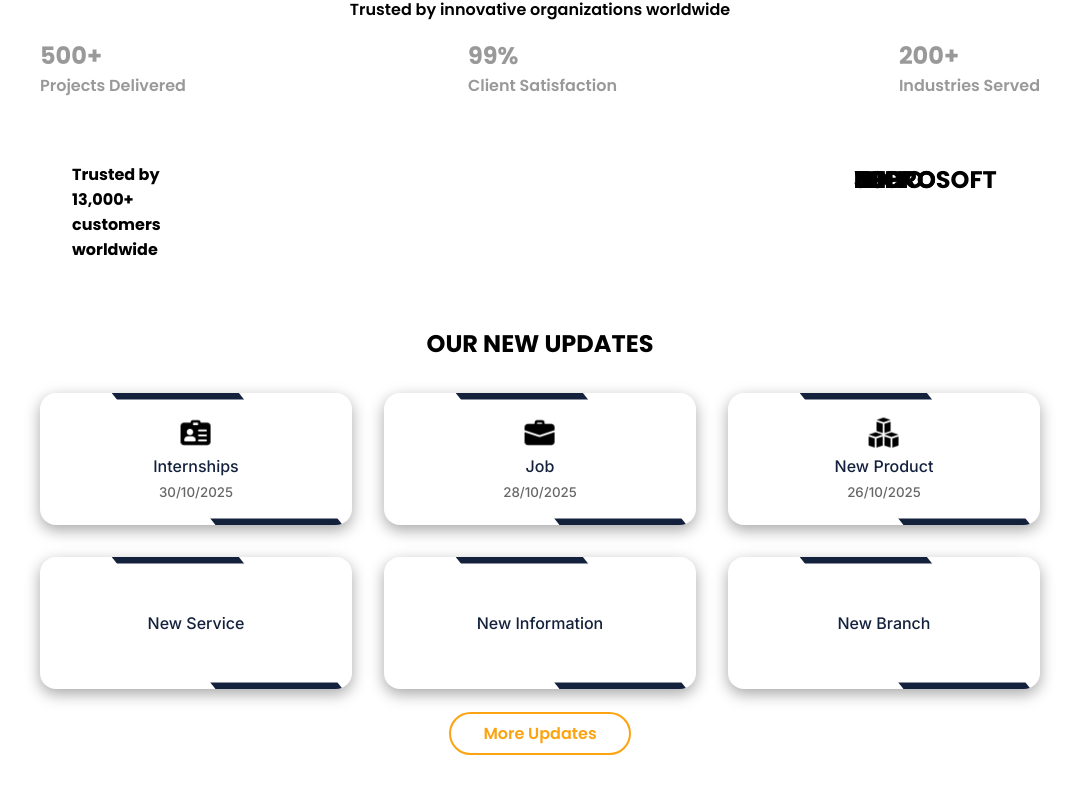
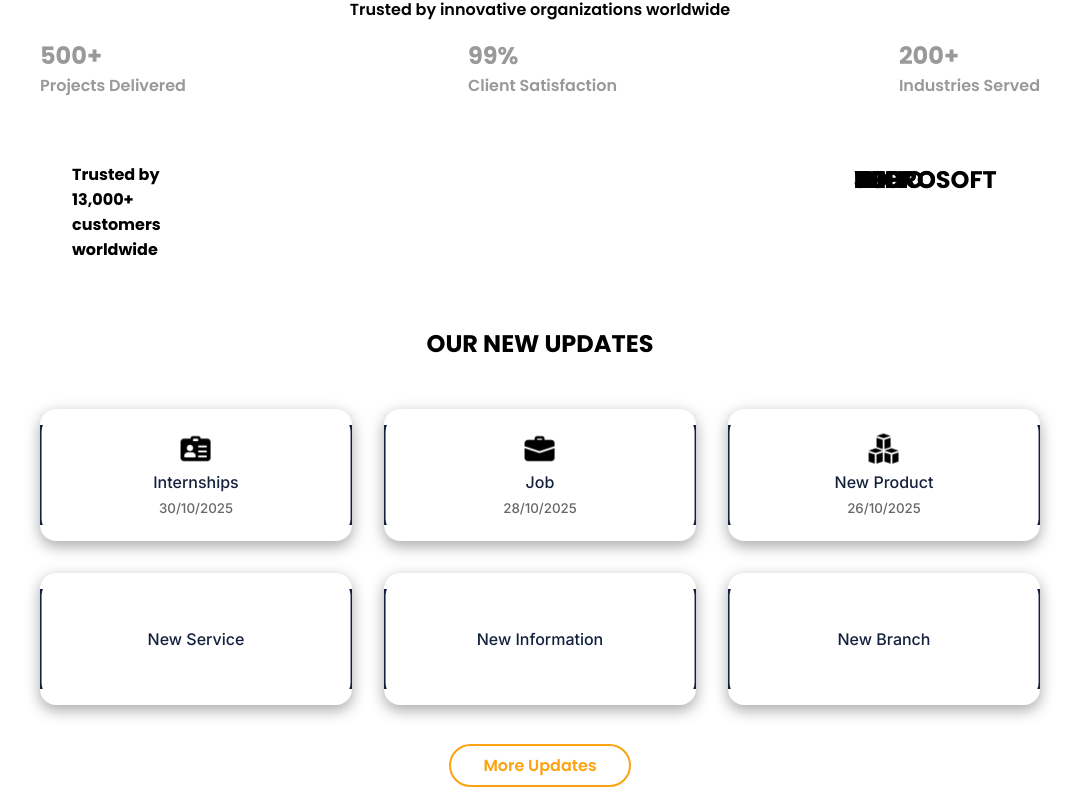
Before and after one commit to Madhavan-P/prodeskItTask, a React (Vite) app: page / in a window 1280 px wide. Shown: the part 797-1599 px from the top of the page, without its empty margins (100-1179 px from the left). Before the commit the page ends 1567 px from the top, so only its background shows below. Built offline with nearby package versions, Linux system fonts and the light colour scheme.

Commit message:
animation of updates section change 1

```diff
--- a/src/index.css
+++ b/src/index.css
@@ -184,15 +184,12 @@ header{
     text-align: center;
 }
 
-.new-updates h2{
-    /* text-align: left; */
-}
 
 .update-card-ctn{
     display: grid;
     grid-template-columns: repeat(auto-fit, minmax(230px, 1fr));
     gap: 2rem;
-    margin-block: 2rem;
+    margin-block: 3rem;
     padding: 0rem 0;
 }
 
@@ -205,7 +202,7 @@ header{
     border-radius: 1rem;
     transition: all .3s linear;
     font-size: 1rem;
-    color: var(--primaryColor);
+    /* color: var(--primaryColor); */
     display: flex;
     flex-direction: column;
     align-items: center;
@@ -215,6 +212,11 @@ header{
     left: 50%;
     top: 50%;
     transform: translate(-50%,-50%);
+    pointer-events: none;
+}
+
+.update-card p{
+    color: var(--primaryColor);
 }
 
 .update-card-container:hover{
@@ -223,9 +225,7 @@ header{
     color: rgba(0, 0, 0, .8);
 }
 
-.update-card-container:hover .border{
-    background-color: var(--secondaryColor);
-}
+
 
 
 .card-icon{
@@ -257,6 +257,12 @@ small{
     animation-duration: 5s;
     animation-timing-function: linear;
     animation-iteration-count: infinite;
+    animation-play-state: paused;
+}
+
+.update-card-container:hover .border {
+    background-color: var(--secondaryColor);
+    animation-play-state: running;
 }
 
 @keyframes rotate{
@@ -267,3 +273,7 @@ small{
         transform: rotate(360deg);
     }
 }
+
+.update-card-container:hover .update-card p{
+    /* color: var(--secondaryColor); */
+}
```
